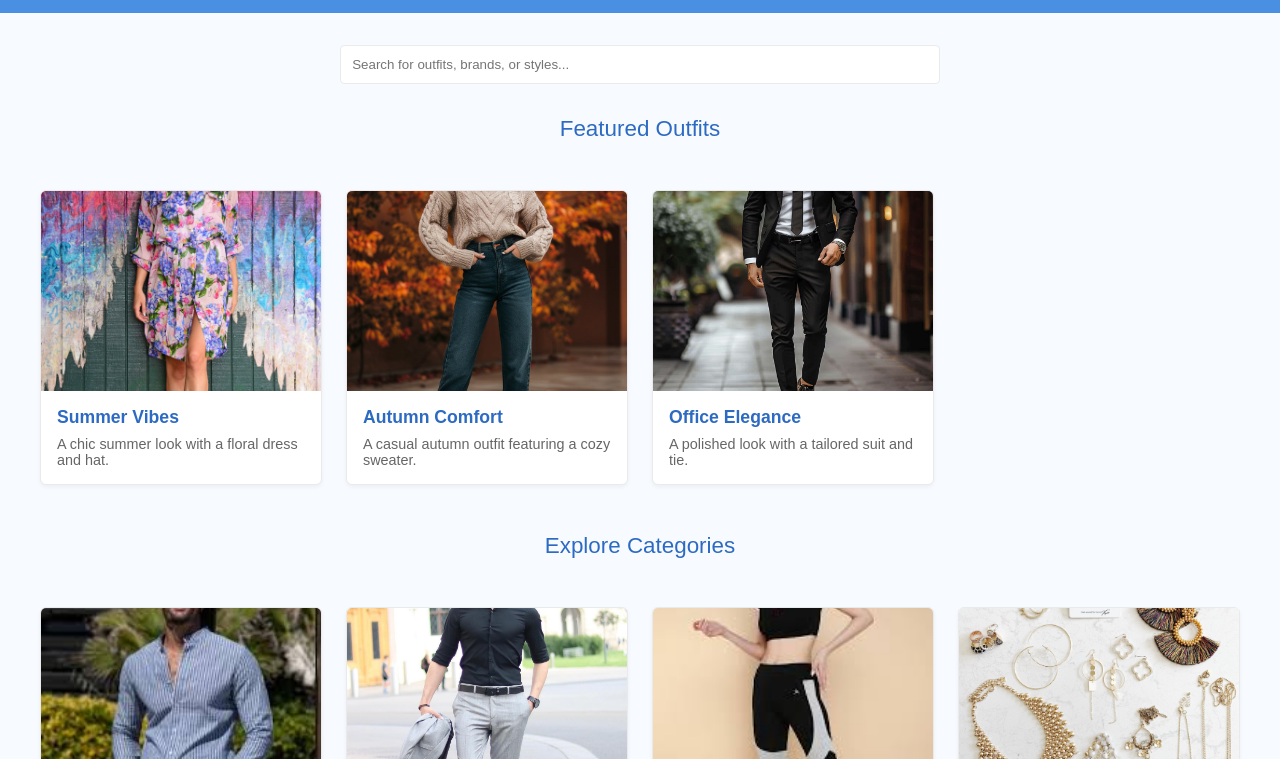
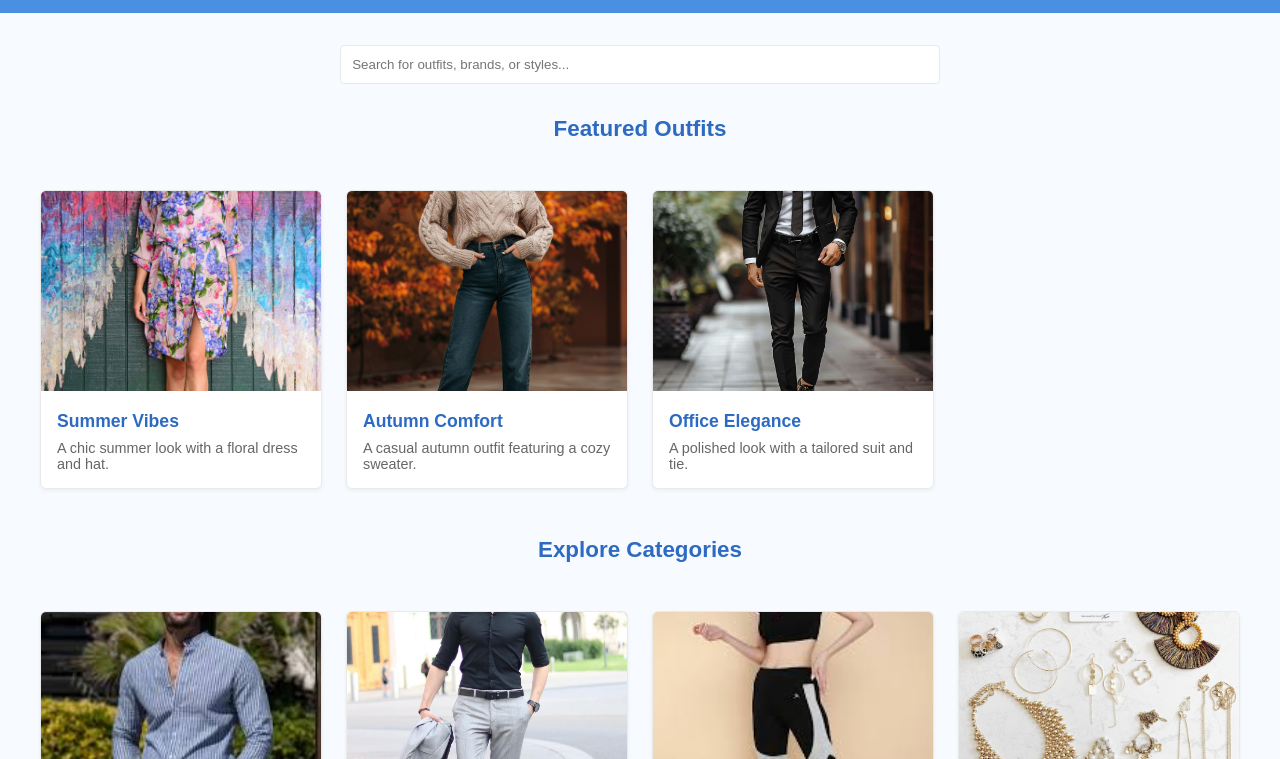
Before and after one commit to yogeshpai96/my-fashion-site, a plain HTML site: page index.html in a window 1280 px wide. Shown: the part 41-800 px from the top of the page. Drawn offline with Linux system fonts and the light colour scheme.

Commit message:
Update index.html

```diff
--- a/index.html
+++ b/index.html
@@ -5,30 +5,6 @@
   <meta name="viewport" content="width=device-width, initial-scale=1.0"/>
   <title>YourStyleWardrobe | Home</title>
   <link rel="stylesheet" href="style.css" />
-  <style>
-    /* Centering the .cards-container */
-    .cards-container {
-      display: grid;
-      grid-template-columns: repeat(auto-fill, minmax(240px, 1fr));
-      gap: 1.5rem;
-      padding: 2rem 0;
-      max-width: 1200px; /* set a comfortable max width */
-      margin: 0 auto;    /* center the container horizontally */
-      justify-items: center; /* center each card within its grid column */
-    }
-
-    /* Optional: ensure each .card has a set width so they line up nicely */
-    .card {
-      width: 100%;
-      max-width: 300px; /* for example, limit each card to 300px wide */
-    }
-
-    /* Center the card images themselves if desired */
-    .card img {
-      display: block;
-      margin: 0 auto;
-    }
-  </style>
 </head>
 <body>
 
@@ -49,7 +25,7 @@
 
   <!-- Featured Outfits -->
   <section class="featured-outfits">
-    <div class="section-title">Featured Outfits</div>
+    <h2 class="section-title">Featured Outfits</h2>
     <div class="cards-container">
       <!-- Card 1: Summer Vibes -->
       <div class="card">
@@ -82,7 +58,7 @@
 
   <!-- Explore Categories -->
   <section class="explore-categories">
-    <div class="section-title">Explore Categories</div>
+    <h2 class="section-title">Explore Categories</h2>
     <div class="cards-container">
       <!-- Category 1: Casual Wear -->
       <div class="card">
```
